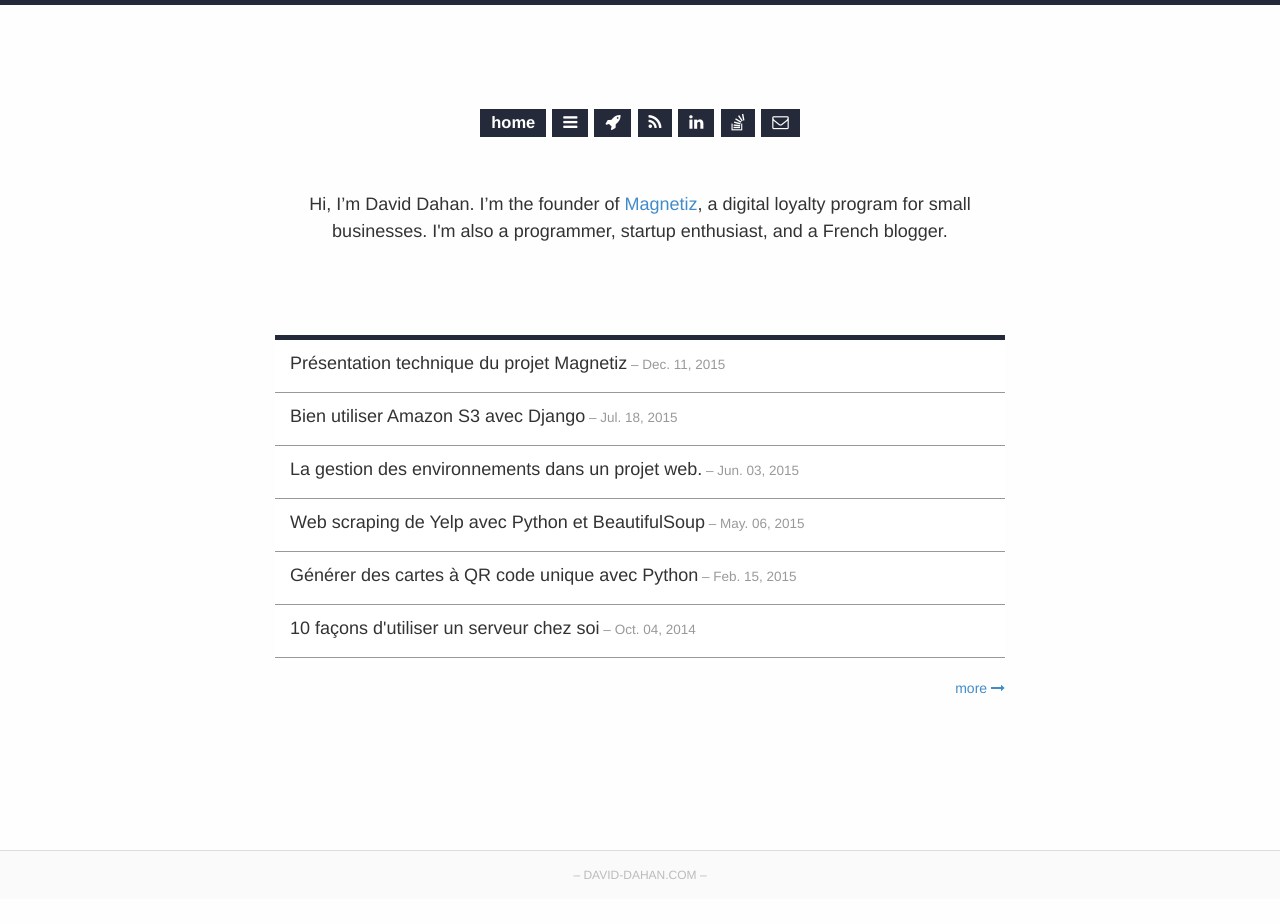
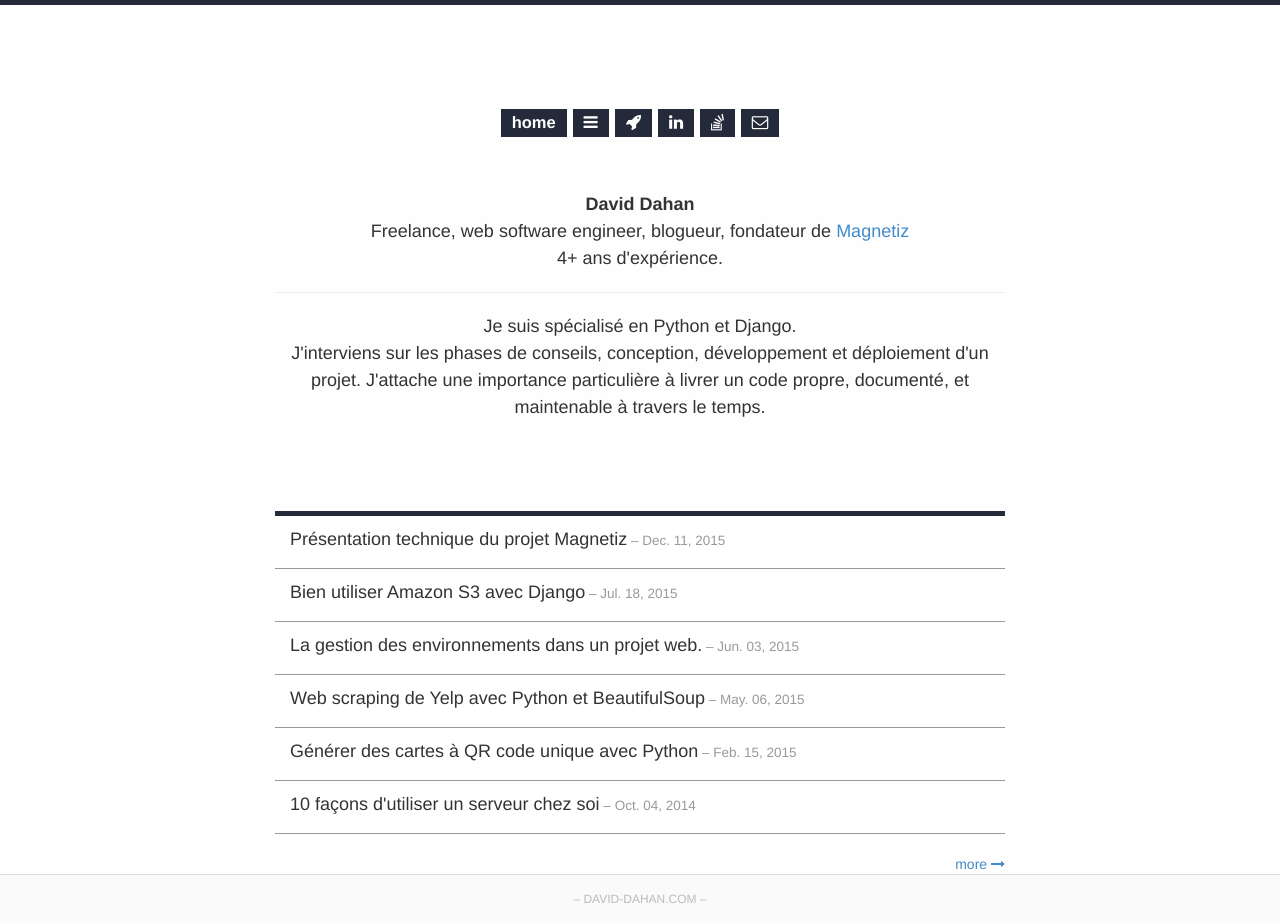
Before and after one commit to ddahan/ddahan.github.io, a Jekyll site: the page built from index.html, in a window 1280 px wide. Built offline with Jekyll 4.4.1, drawn with Linux system fonts in a browser that asks for light colours; Markdown is read by kramdown in place of the engine named in the settings; the list of posts is cut into pages by our own code; before the commit the page ends 900 px from its top, so only the background shows below that.

Commit message:
Plus de lien RSS + MAJ Freelance compliant

```diff
--- a/_layouts/default.html
+++ b/_layouts/default.html
@@ -28,7 +28,6 @@
                     <a href="/" class="label label-darkblue">{{ site.name }}</a>
                     <a href="/blog/" class="label label-darkblue" data-toggle="tooltip" title="Blog Articles"><i class="fa fa-bars"></i></a>
                     <a href="/projects/" class="label label-darkblue" data-toggle="tooltip" title="Personal Projects"><i class="fa fa-rocket"></i></a>
-                    <a href="/feed.xml" class="label label-darkblue" data-toggle="tooltip" title="RSS"><i class="fa fa-rss"></i></a>
                     <a href="{{ site.author.linkedin_link }}" class="label label-darkblue" data-toggle="tooltip" title="Linked In"><i class="fa fa-linkedin"></i></a>
                     <a href="{{ site.author.stackoverflow_link }}" class="label label-darkblue" data-toggle="tooltip" title="Stack Overflow"><i class="fa fa-stack-overflow"></i></a>
                     <a href="#" class="label label-darkblue" data-toggle="tooltip" title="Send an email to: david.dahan3[AT]gmail[DOT]com"><i class="fa fa-envelope-o"></i></a>
--- a/index.html
+++ b/index.html
@@ -4,9 +4,16 @@ layout: default
 
 <header id="post-header">
     <h4>
-        Hi, I’m David Dahan. I’m the founder of <a href="http://www.magnetiz.fr">Magnetiz</a>, a digital loyalty program for small businesses.
-        I'm also a programmer, startup enthusiast, and a French blogger.
+        <b>David Dahan</b><br>
+        Freelance, web software engineer, blogueur, fondateur de <a href="http://www.magnetiz.fr">Magnetiz</a><br>
+        4+ ans d'expérience.<hr>
+        Je suis spécialisé en Python et Django.<br>
+        J'interviens sur les phases de conseils, conception, développement et déploiement d'un projet.
+        J'attache une importance particulière à livrer un code propre, documenté, et maintenable à travers le temps.
     </h4>
+    <h5>
+
+    </h5>
 </header>
 
 
```
